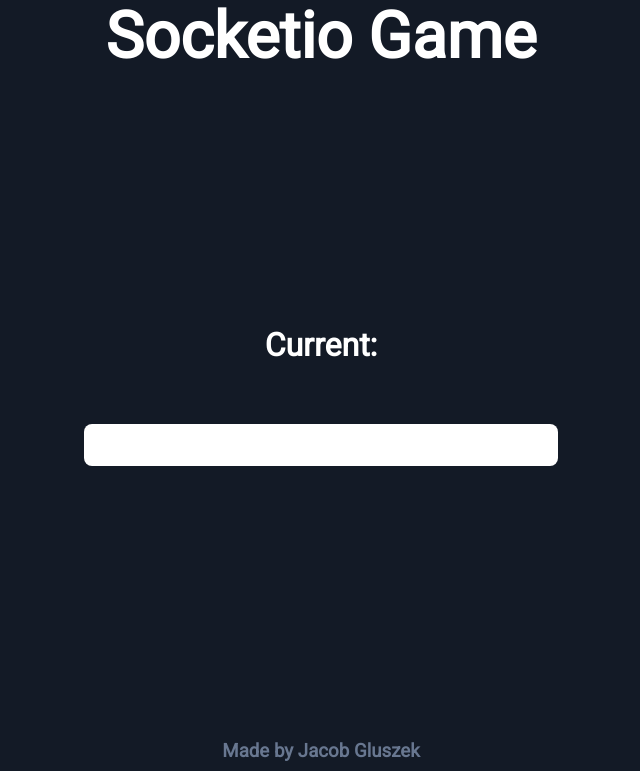
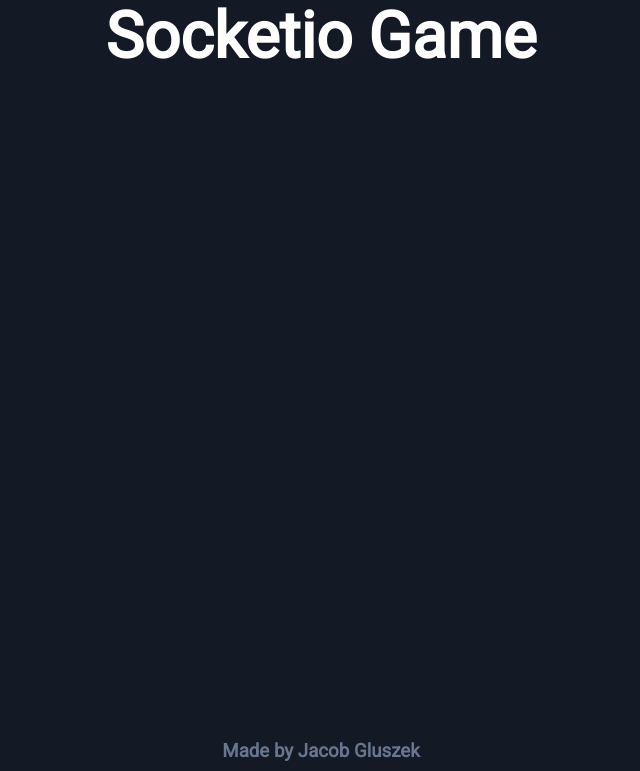
Before and after one commit to JacobG03/socketio-game, a Flask app: page / in a window 1280 px wide. Shown: the part 29-800 px from the top of the page, without its empty margins (319-959 px from the left). Run offline with Flask 2, Linux system fonts and the light colour scheme.

Commit message:
not important

```diff
--- a/app/static/css/styles.css
+++ b/app/static/css/styles.css
@@ -118,6 +118,9 @@ body {
     color: var(--text2);
 }
 
+#middle-username {
+    display: none;
+}
 
 #middle-username h2{
     color: var(--text);
```
